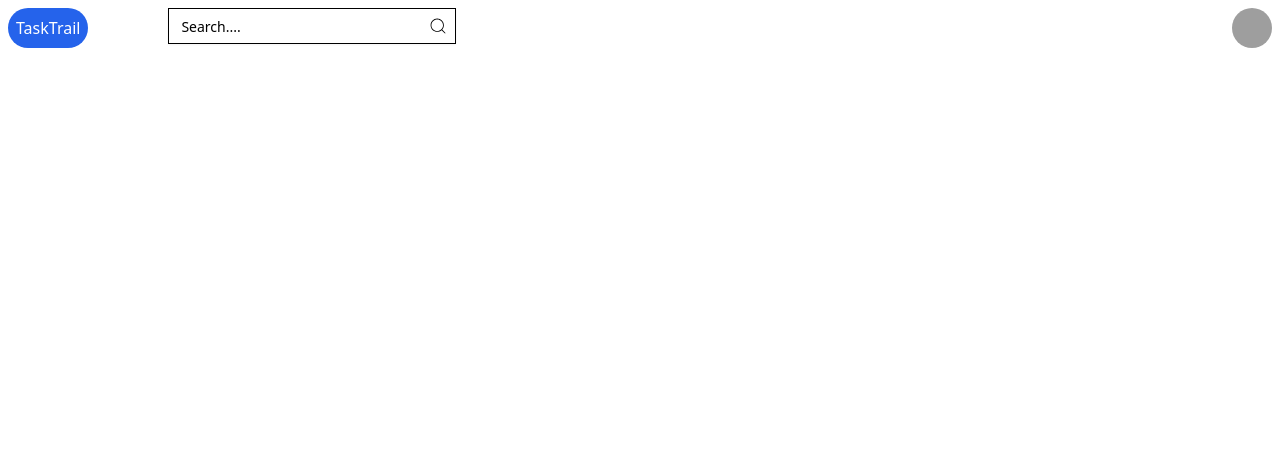
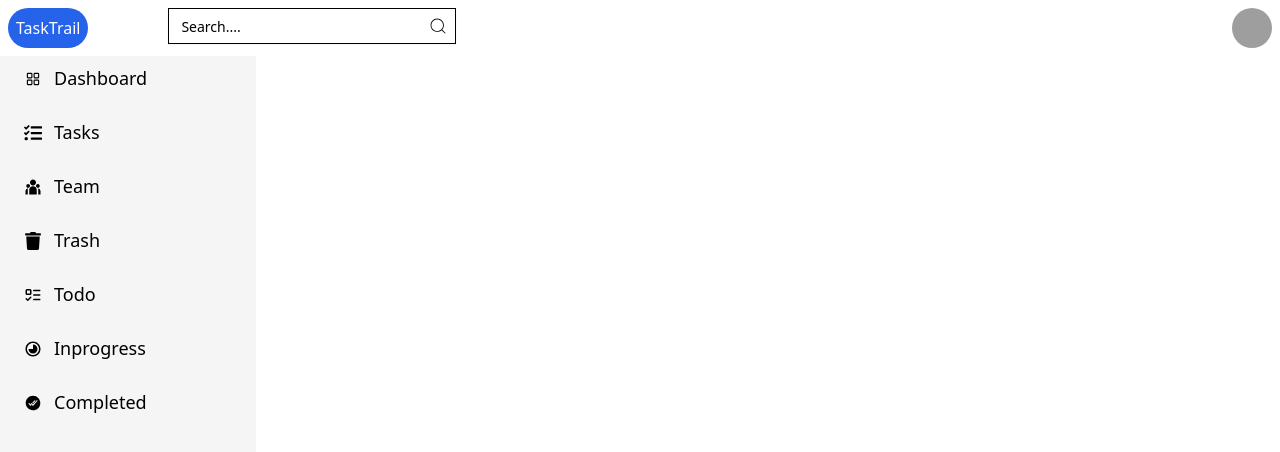
Before and after one commit to notafshal/CODSOFT, a Next.js app in the folder task2/client/: page / in a window 1280 px wide. Shown: the top 452 px of the page. Built offline with nearby package versions, Linux system fonts and the light colour scheme; grey boxes are pictures that could not be loaded.

Commit message:
Sidebar done

```diff
--- a/task2/client/src/app/page.tsx
+++ b/task2/client/src/app/page.tsx
@@ -1,11 +1,43 @@
 "use client";
 
 import Navbar from "@/components/Navbar";
+
+import { PiSquaresFour } from "react-icons/pi";
+import { FaTasks, FaTrash } from "react-icons/fa";
+import { RiTeamFill, RiProgress6Line } from "react-icons/ri";
+import { LuListTodo } from "react-icons/lu";
+import { IoCheckmarkDoneCircle } from "react-icons/io5";
 
 export default function Home() {
   return (
     <>
       <Navbar />
+      <div className=" w-1/5 h-screen  bg-neutral-100">
+        <ul className="flex flex-col gap-2  text-lg mx-4">
+          <li className="hover:cursor-pointer hover:bg-neutral-200 p-2 rounded-2xl flex gap-3">
+            <PiSquaresFour className="my-1.5" /> Dashboard
+          </li>
+          <li className="hover:cursor-pointer hover:bg-neutral-200 p-2 rounded-2xl flex gap-3">
+            <FaTasks className="my-1.5" />
+            Tasks
+          </li>
+          <li className="hover:cursor-pointer hover:bg-neutral-200 p-2 rounded-2xl flex gap-3">
+            <RiTeamFill className="my-1.5" /> Team
+          </li>
+          <li className="hover:cursor-pointer hover:bg-neutral-200 p-2 rounded-2xl flex gap-3">
+            <FaTrash className="my-1.5" /> Trash
+          </li>
+          <li className="hover:cursor-pointer hover:bg-neutral-200 p-2 rounded-2xl flex gap-3">
+            <LuListTodo className="my-1.5" /> Todo
+          </li>
+          <li className="hover:cursor-pointer hover:bg-neutral-200 p-2 rounded-2xl flex gap-3">
+            <RiProgress6Line className="my-1.5" /> Inprogress
+          </li>
+          <li className="hover:cursor-pointer hover:bg-neutral-200 p-2 rounded-2xl flex gap-3">
+            <IoCheckmarkDoneCircle className="my-1.5" /> Completed
+          </li>
+        </ul>
+      </div>
     </>
   );
 }
```
